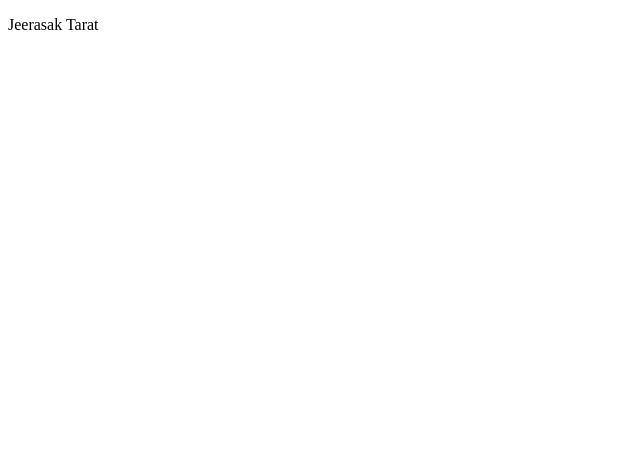
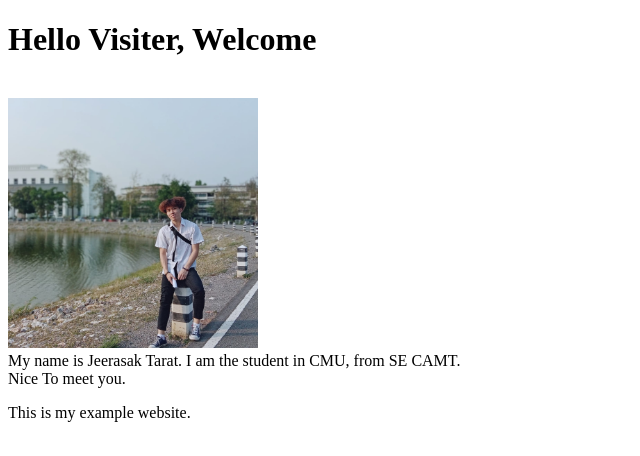
Before and after one commit to MikeVasaski/renew-lab3, a plain HTML site: page profile.html in a window 1280 px wide. Shown: the whole page, without its empty margins (0-640 px from the left). Drawn offline with Linux system fonts and the light colour scheme.

Commit message:
update profile.html

```diff
--- a/profile.html
+++ b/profile.html
@@ -5,10 +5,20 @@
     <meta http-equiv="X-UA-Compatible" content="IE=edge">
     <meta name="viewport" content="width=device-width, initial-scale=1.0">
     <title>My Profile</title>
+    <stlye>
+
+    </stlye>
 </head>
 <body>
     <div>
-        <p>Jeerasak Tarat</p>
+        <h1>Hello Visiter, Welcome</h1>
+        <br>
+        <img src="./img/me.jpg" alt="me" width=250 height=250>
+        <br>My name is Jeerasak Tarat.
+        I am the student in CMU, from SE CAMT.<br>
+        Nice To meet you.
+        </p>
+        <p>This is my example website.</p>
     </div>
 </body>
 </html>
```
Also changed, not shown: img/me.jpg (added).
